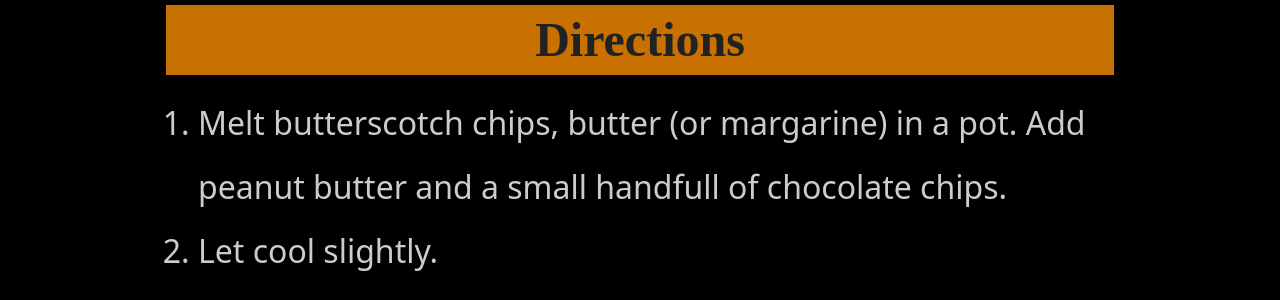
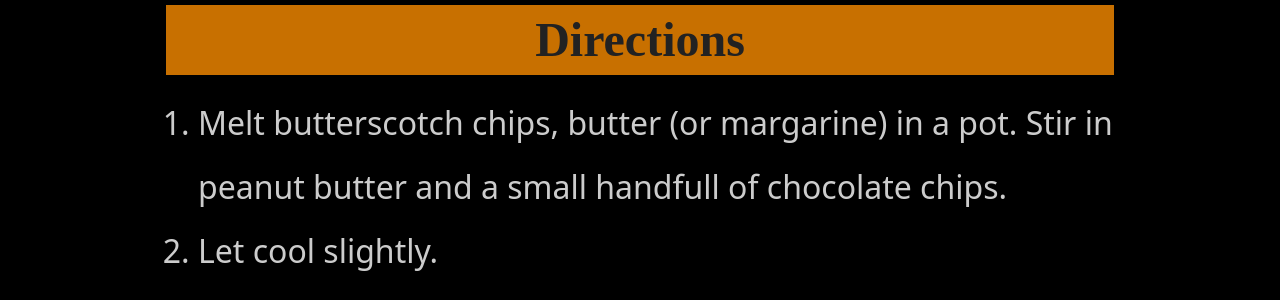
Before and after one commit to dits-family-cookbook/dits-family-cookbook.github.io, a Jekyll site: the page built from recipes/baking-and-desserts/bars/kittys-peanut-butter-bar.md, in a window 1280 px wide. Shown: the part 924-1224 px from the top of the page. Built offline with Jekyll 4.4.1, drawn with Linux system fonts in a browser that asks for light colours.

Commit message:
Update kittys-peanut-butter-bar.md

```diff
--- a/recipes/baking-and-desserts/bars/kittys-peanut-butter-bar.md
+++ b/recipes/baking-and-desserts/bars/kittys-peanut-butter-bar.md
@@ -15,7 +15,7 @@ layout: page
 
 # Directions
 
-1. Melt butterscotch chips, butter (or margarine) in a pot. Add peanut butter and a small handfull of chocolate chips.
+1. Melt butterscotch chips, butter (or margarine) in a pot. Stir in peanut butter and a small handfull of chocolate chips.
 1. Let cool slightly.
 1. Add coconut, vanilla and marshmallows.
 1. Spread in buttered 9"x9" pan.
```
